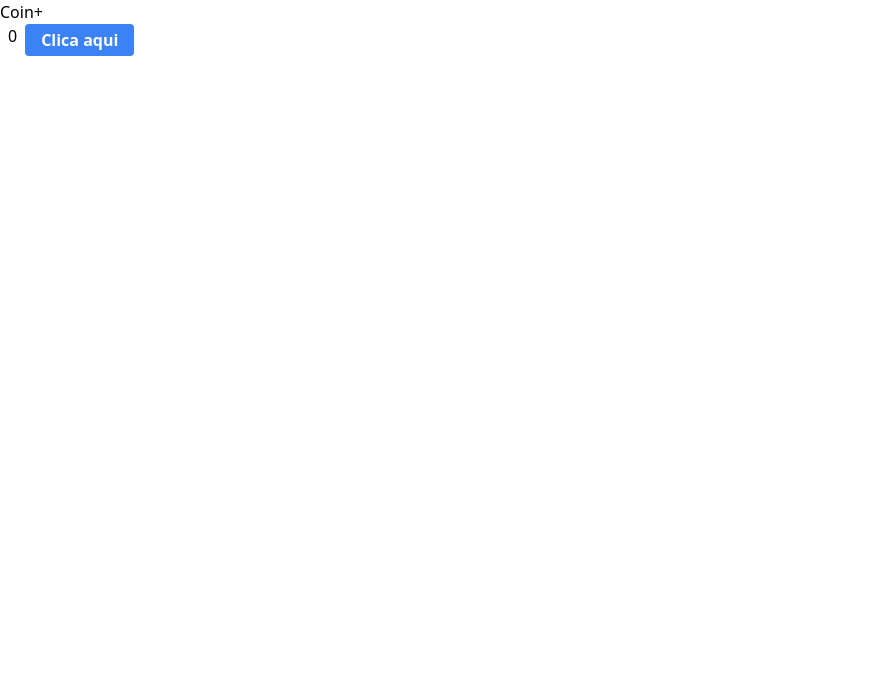
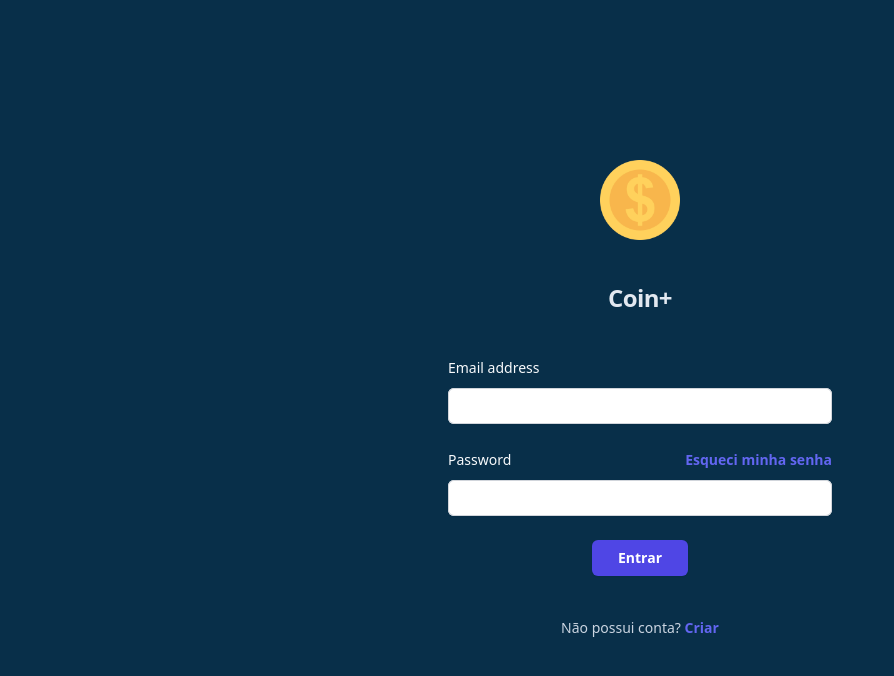
Before and after one commit to Felipe-Netto/Coin-, a Next.js app: page / in a window 1280 px wide. Shown: the top 676 px of the page, without its empty margins (0-894 px from the left). Built offline with nearby package versions, Linux system fonts and the light colour scheme.

Commit message:
feat: pagina de login

```diff
--- a/src/app/globals.css
+++ /dev/null
@@ -1,3 +0,0 @@
-@tailwind base;
-@tailwind components;
-@tailwind utilities;
--- a/src/app/layout.tsx
+++ b/src/app/layout.tsx
@@ -1,5 +1,5 @@
 import type { Metadata } from "next";
-import "./globals.css";
+import "../styles/globals.css";
 
 export const metadata: Metadata = {
   title: "Coin+",
--- a/src/app/page.tsx
+++ b/src/app/page.tsx
@@ -1,22 +1,80 @@
-'use client'
+import React from 'react';
+import moeda from '../assets/moeda.png';
+import { StaticImageData } from 'next/image';
 
-import React from "react";
-import { useState } from "react";
+export default function Example() {
+  return (
+    <>
+      <div className="h-screen bg-sky-950 flex min-h-full flex-1 flex-col justify-center px-6 py-12 lg:px-8">
+        <div className="sm:mx-auto sm:w-full sm:max-w-sm">
+          <img
+            src={(moeda as StaticImageData).src}
+            className="mx-auto h-20 w-auto"
+          />
+          <h2 className="mt-10 text-center text-2xl font-bold leading-9 tracking-tight text-slate-200">
+            Coin+
+          </h2>
+        </div>
 
-export default function Home() {
-  const [state, setState] = useState(0);
+        <div className="mt-10 sm:mx-auto sm:w-full sm:max-w-sm">
+          <form action="#" method="POST" className="space-y-6">
+            <div>
+              <label htmlFor="email" className="block text-sm font-medium leading-6 text-slate-50">
+                Email address
+              </label>
+              <div className="mt-2">
+                <input
+                  id="email"
+                  name="email"
+                  type="email"
+                  required
+                  autoComplete="email"
+                  className="block w-full rounded-md border-0 py-1.5 ps-2 text-gray-900 shadow-sm ring-1 ring-inset ring-gray-300 placeholder:text-gray-400 focus:ring-2 focus:ring-inset focus:ring-indigo-600 sm:text-sm sm:leading-6"
+                />
+              </div>
+            </div>
 
-  return (
-    <div>
-      <h1>Coin+</h1>
-      <div className="flex">
-        <p className="mx-2">{state}</p>
-        <div
-          onClick={() => setState(state + 1)}
-          className="bg-blue-500 text-white font-bold py-1 px-4 rounded hover:bg-blue-700 cursor-pointer">
-            Clica aqui
+            <div>
+              <div className="flex items-center justify-between">
+                <label htmlFor="password" className="block text-sm font-medium leading-6 text-slate-50">
+                  Password
+                </label>
+                <div className="text-sm">
+                  <a href="#" className="font-semibold text-indigo-500 hover:text-indigo-400">
+                    Esqueci minha senha
+                  </a>
+                </div>
+              </div>
+              <div className="mt-2">
+                <input
+                  id="password"
+                  name="password"
+                  type="password"
+                  required
+                  autoComplete="current-password"
+                  className="block w-full rounded-md border-0 py-1.5 ps-2 text-gray-900 shadow-sm ring-1 ring-inset ring-gray-300 placeholder:text-gray-400 focus:ring-2 focus:ring-inset focus:ring-indigo-600 sm:text-sm sm:leading-6"
+                />
+              </div>
+            </div>
+
+            <div className='flex justify-center'>
+              <button
+                type="submit"
+                className="flex justify-center w-1/4 rounded-md bg-indigo-600 px-3 py-1.5 text-sm font-semibold leading-6 text-white shadow-sm hover:bg-indigo-500 focus-visible:outline focus-visible:outline-2 focus-visible:outline-offset-2 focus-visible:outline-indigo-600"
+              >
+                Entrar
+              </button>
+            </div>
+          </form>
+
+          <p className="mt-10 text-center text-sm text-slate-300">
+            Não possui conta?{' '}
+            <a href="#" className="font-semibold leading-6 text-indigo-500 hover:text-indigo-400">
+              Criar
+            </a>
+          </p>
         </div>
       </div>
-    </div>
-  );
+    </>
+  )
 }
--- /dev/null
+++ b/src/styles/globals.css
@@ -0,0 +1,4 @@
+@tailwind base;
+@tailwind components;
+@tailwind utilities;
+@tailwindcss/forms;
```
Also changed, not shown: lib/prisma.tsx (added, +15 -0 lines), src/assets/moeda.png (added).
